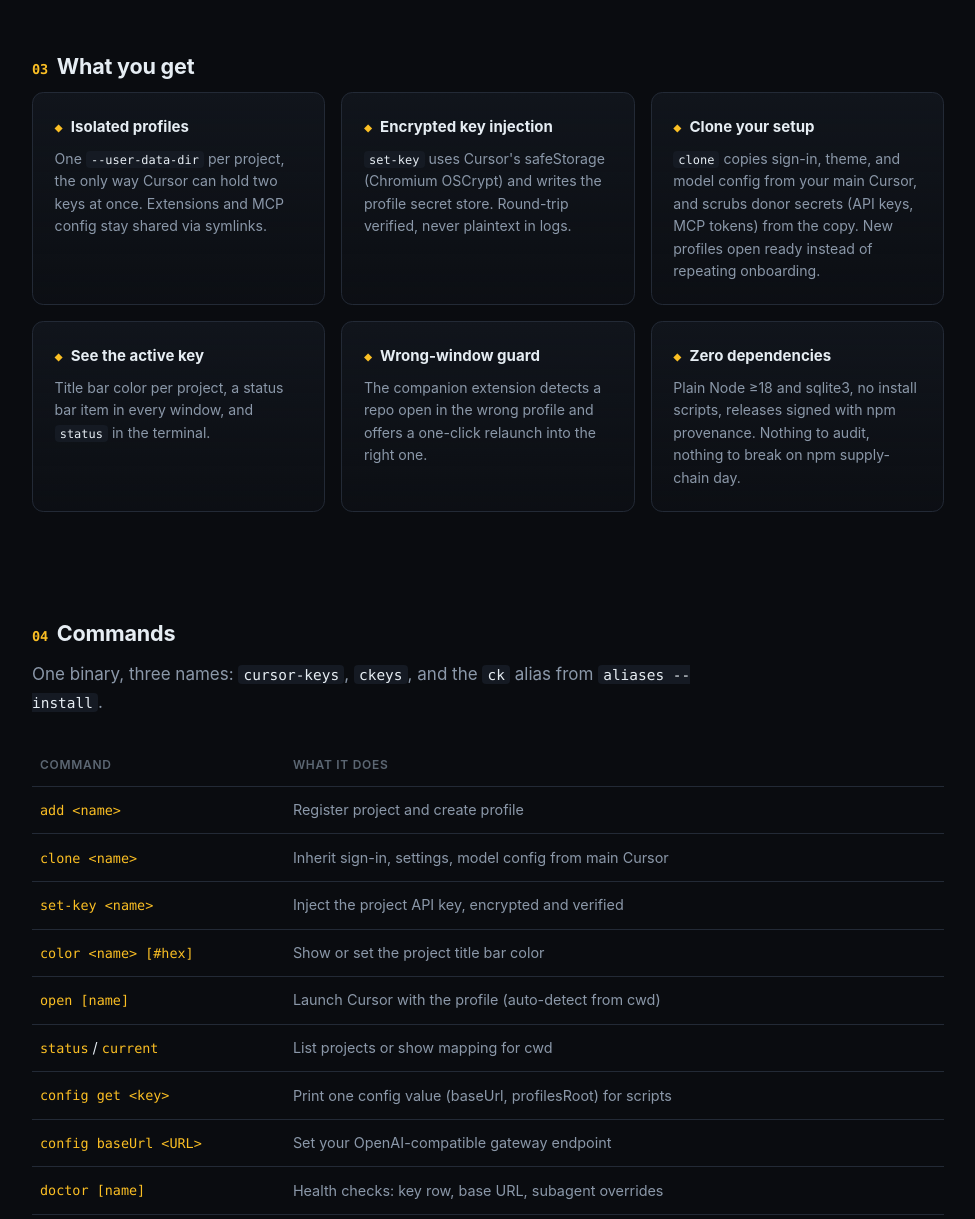
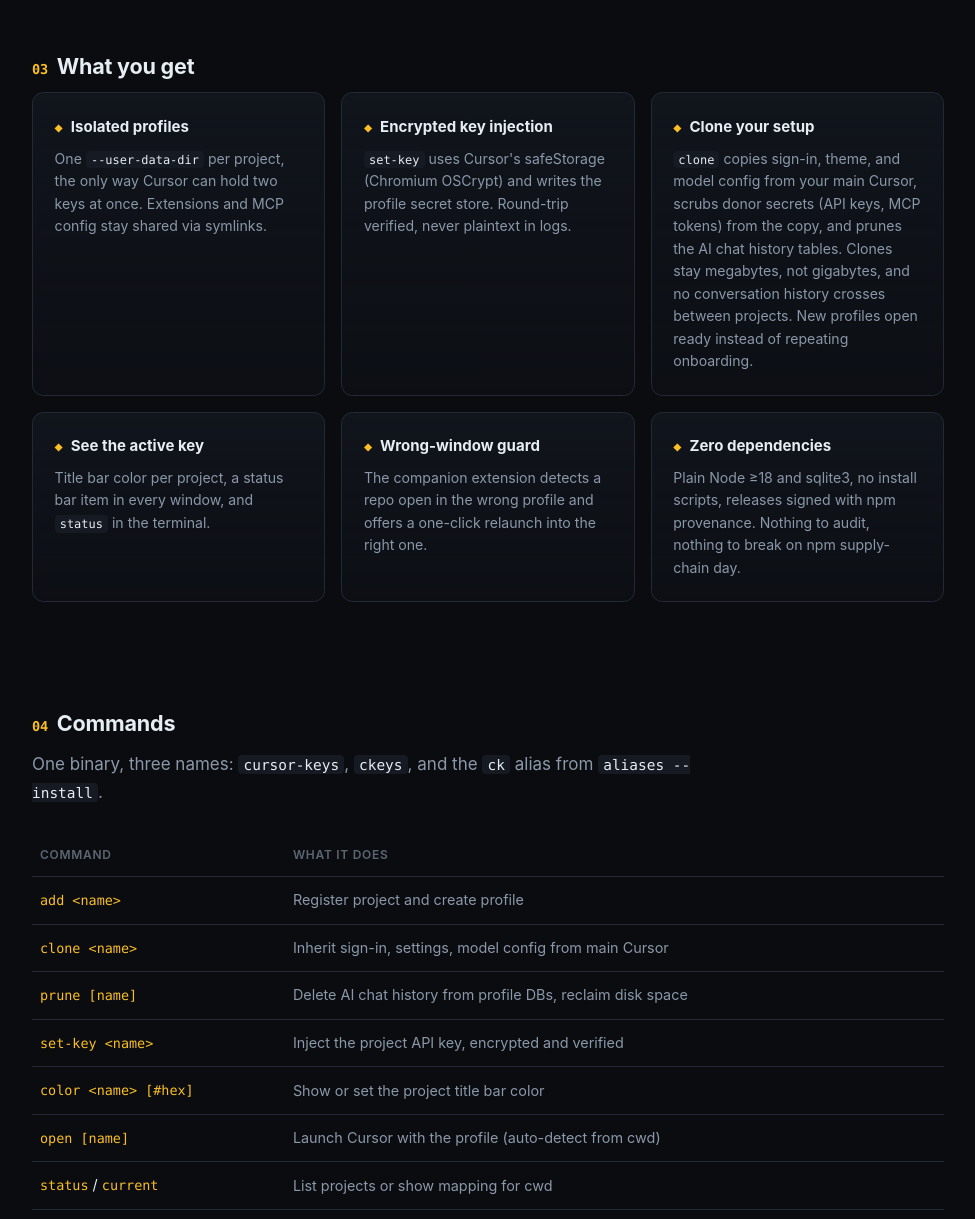
Before and after one commit to L-ubu/cursor-keys, a website: page docs/index.html in a window 1280 px wide. Shown: the part 1861-3080 px from the top of the page, without its empty margins (152-1127 px from the left). Drawn offline with Linux system fonts and the light colour scheme.

Commit message:
docs: document clone history pruning and prune command

```diff
--- a/docs/index.html
+++ b/docs/index.html
@@ -588,9 +588,11 @@
             <h3><i>◆</i> Clone your setup</h3>
             <p>
               <code>clone</code> copies sign-in, theme, and model config from
-              your main Cursor, and scrubs donor secrets (API keys, MCP
-              tokens) from the copy. New profiles open ready instead of
-              repeating onboarding.
+              your main Cursor, scrubs donor secrets (API keys, MCP
+              tokens) from the copy, and prunes the AI chat history tables.
+              Clones stay megabytes, not gigabytes, and no conversation
+              history crosses between projects. New profiles open ready
+              instead of repeating onboarding.
             </p>
           </div>
           <div class="card">
@@ -642,6 +644,10 @@
             <tr>
               <td><code>clone &lt;name&gt;</code></td>
               <td>Inherit sign-in, settings, model config from main Cursor</td>
+            </tr>
+            <tr>
+              <td><code>prune [name]</code></td>
+              <td>Delete AI chat history from profile DBs, reclaim disk space</td>
             </tr>
             <tr>
               <td><code>set-key &lt;name&gt;</code></td>
```
Also changed, not shown: SECURITY.md (+7 -0 lines), README.md.
